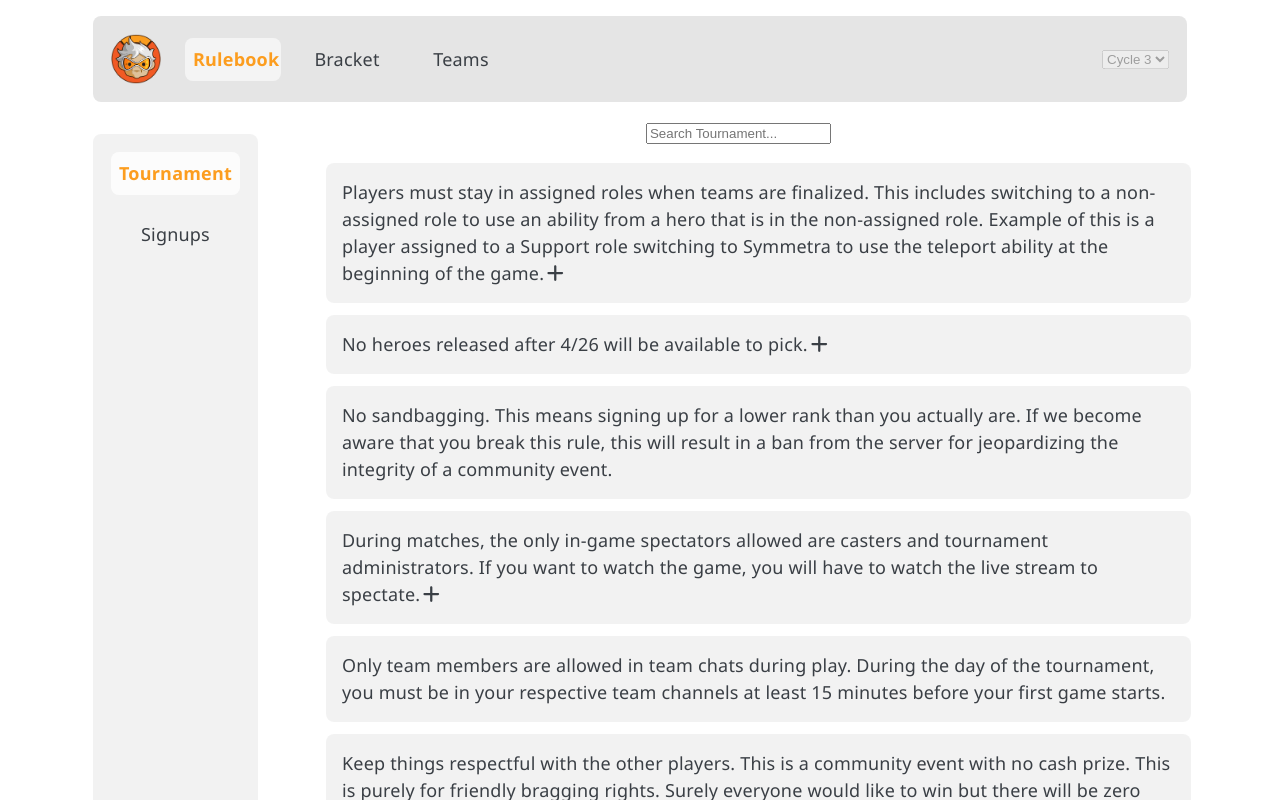
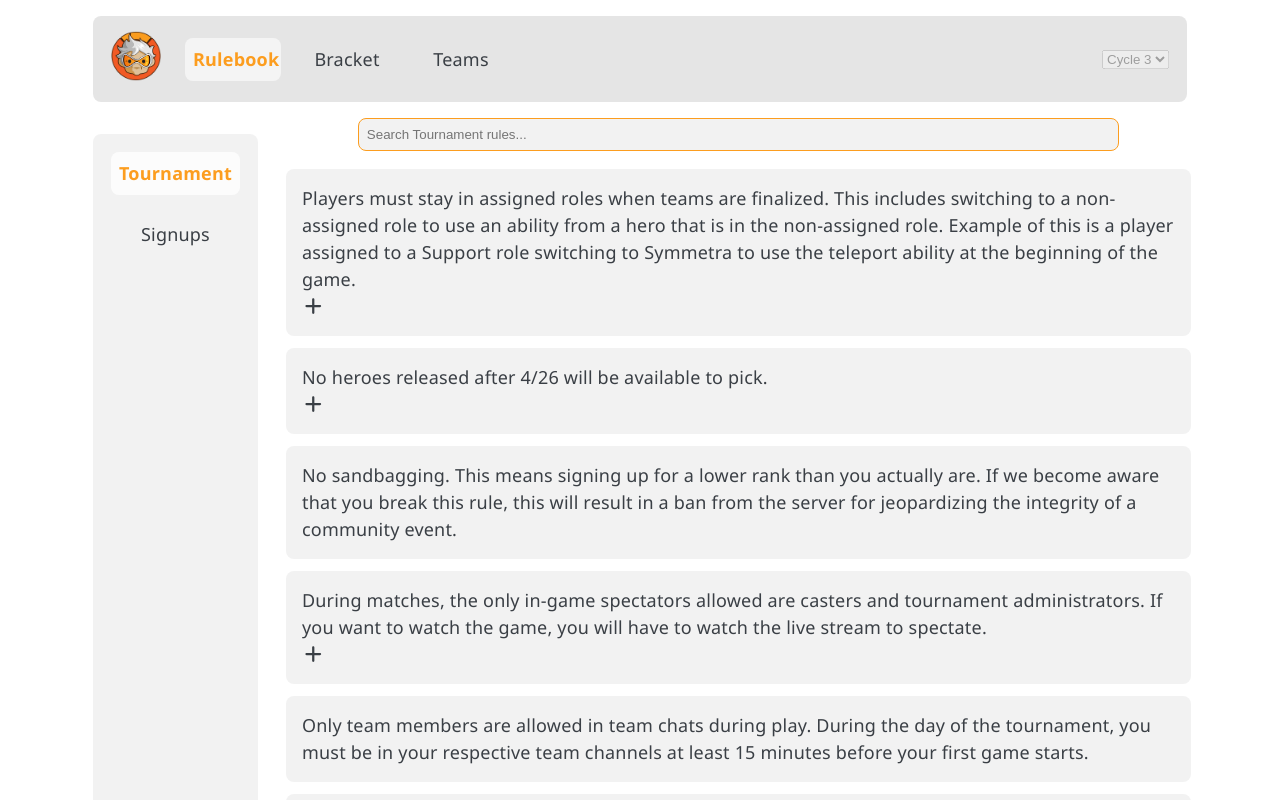
Before and after one commit to CarlSaganBro/helloworld_backend, a React (Vite) app in the folder helloworld_frontend/: page /rules/tournament in a window 1280 px wide. Shown: the top 800 px of the page. Built offline with nearby package versions, Linux system fonts and the light colour scheme.

Commit message:
Move layout around to improve routing and home page.

```diff
--- a/helloworld_frontend/src/pages/splash/components/SplashPage.tsx
+++ b/helloworld_frontend/src/app/Layout.tsx
@@ -1,10 +1,10 @@
-import { NavLink, Outlet } from "react-router-dom";
-import logo from "./../../../assets/OlderWatchTracer.png";
+import { Link, NavLink, Outlet } from "react-router-dom";
+import logo from "../assets/OlderWatchTracer.png";
 import {
   BRACKET_PAGE,
   RULES_PAGE,
   TEAMS_PAGE,
-} from "../../rules/utils/pageContent.tsx";
+} from "../pages/rules/utils/pageContent.tsx";
 
 const linkStyle = ({ isActive }: { isActive: boolean }) => ({
   color: isActive ? "#FC9D1F" : "#3a3f45",
@@ -16,7 +16,7 @@ const linkStyle = ({ isActive }: { isActive: boolean }) => ({
   width: "80px",
 });
 
-export const SplashPage = ({}) => {
+export const Layout = ({}) => {
   return (
     <div>
       <header
@@ -31,7 +31,9 @@ export const SplashPage = ({}) => {
           margin: "16px",
         }}
       >
-        <img style={{ height: "50px", width: "auto" }} src={logo} alt={""} />
+        <Link to={"/"}>
+          <img style={{ height: "50px", width: "auto" }} src={logo} alt={""} />
+        </Link>
         <nav style={{ display: "flex", gap: "1rem", textDecoration: "none" }}>
           <NavLink to={RULES_PAGE.path} style={linkStyle}>
             {RULES_PAGE.title}
@@ -55,6 +57,7 @@ export const SplashPage = ({}) => {
           </select>
         </div>
       </header>
+      {/* Router pages */}
       <Outlet />
     </div>
   );
--- a/helloworld_frontend/src/app/app.tsx
+++ b/helloworld_frontend/src/app/app.tsx
@@ -1,7 +1,8 @@
 import { Routes, Route, Navigate } from "react-router-dom";
-import { SplashPage } from "../pages/splash/components/SplashPage.tsx";
+import { HomePage } from "../pages/home/components/HomePage.tsx";
 import { PAGES } from "../pages/rules/utils/pageContent.tsx";
 import type { PageDefinition } from "../pages/rules/types/types.tsx";
+import { Layout } from "./Layout.tsx";
 
 export const MyApp = ({}) => {
   const renderRoutes = (pages: PageDefinition[]) => {
@@ -24,7 +25,8 @@ export const MyApp = ({}) => {
     <div>
       <Routes>
         <Route path="*" element={<Navigate to="/" replace />} />
-        <Route path="/" element={<SplashPage />}>
+        <Route path="/" element={<Layout />}>
+          <Route index element={<HomePage />} />
           {renderRoutes(PAGES)}
         </Route>
       </Routes>
--- a/helloworld_frontend/src/index.css
+++ b/helloworld_frontend/src/index.css
@@ -120,8 +120,9 @@ a:hover::after {
 
 ol {
   list-style-type: none;
+  padding: 0;
   li {
-    background: rgba(0, 0, 0, 0.05);
+    background: #F2F2F2;
     border-radius: 8px;
     padding: 16px;
     text-align: left;
--- /dev/null
+++ b/helloworld_frontend/src/pages/home/components/HomePage.tsx
@@ -0,0 +1,3 @@
+export const HomePage = ({}) => {
+  return <div>Home Page with Countdown or other information</div>;
+};
--- a/helloworld_frontend/src/pages/rules/components/ExpandableItem.tsx
+++ b/helloworld_frontend/src/pages/rules/components/ExpandableItem.tsx
@@ -24,6 +24,7 @@ export function ExpandableItem({
     <div onClick={() => setOpen(!open)}>
       <li>
         <HighlightText text={rule.content} query={query} />
+        <br />
         {rule.reason && (
           <span>
             {open ? (
--- a/helloworld_frontend/src/pages/rules/components/SearchBar.tsx
+++ b/helloworld_frontend/src/pages/rules/components/SearchBar.tsx
@@ -20,7 +20,14 @@ export const SearchBar = ({
   return (
     <div>
       <input
-        placeholder={`Search ${page.title}...`}
+        style={{
+          borderRadius: "8px",
+          border: "1px solid #FC9D1F",
+          background: "#F2F2F2",
+          width: "80%",
+          padding: "8px",
+        }}
+        placeholder={`Search ${page.title} rules...`}
         value={query}
         onChange={(e) => handleChange(e.target.value)}
       />
```
Also changed, not shown: helloworld_frontend/src/app/provider.tsx (deleted), helloworld_frontend/src/app/router.tsx (deleted).
